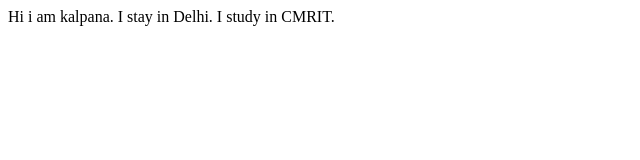
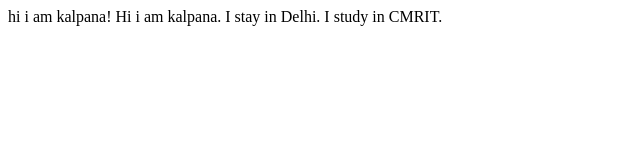
Before and after one commit to kalpanakk112/student-name-site, a plain HTML site: page index.html in a window 1280 px wide. Shown: the whole page, without its empty margins (0-640 px from the left). Drawn offline with Linux system fonts and the light colour scheme.

```diff
--- a/index.html
+++ b/index.html
@@ -7,6 +7,7 @@
     <title>student site</title>
 </head>
 <body>
+    hi i am kalpana!
     Hi i am kalpana.
     I stay in Delhi.
     I study in CMRIT.
```
